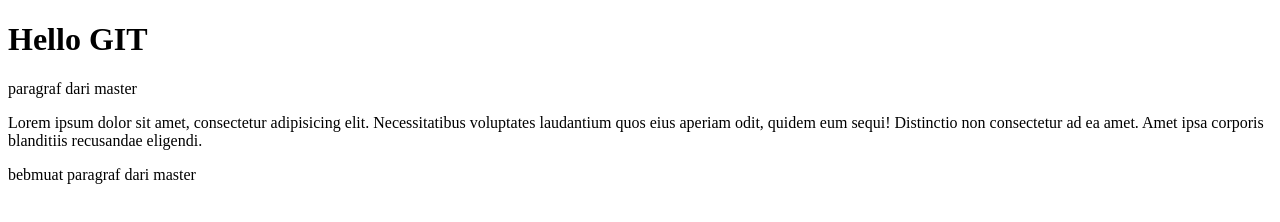
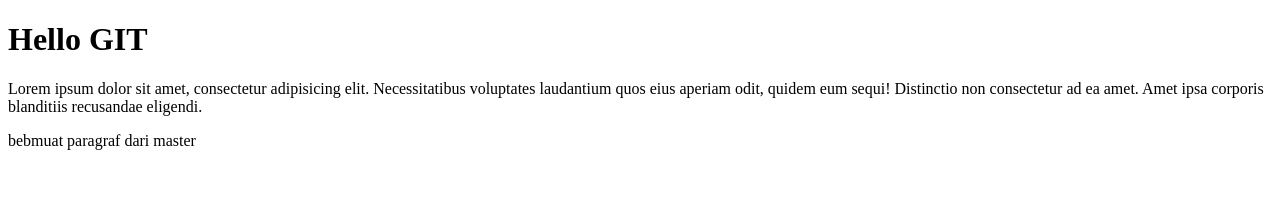
Before and after one commit to IhzhaNB/belajar-git, a plain HTML site: page index.html in a window 1280 px wide. Drawn offline with Linux system fonts and the light colour scheme.

Commit message:
menghapus dari ihzha

```diff
--- a/index.html
+++ b/index.html
@@ -8,7 +8,6 @@
 </head>
 <body>
     <h1>Hello GIT</h1>
-    <p>paragraf dari master</p>
     <p>Lorem ipsum dolor sit amet, consectetur adipisicing elit. Necessitatibus voluptates laudantium quos eius aperiam odit, quidem eum sequi! Distinctio non consectetur ad ea amet. Amet ipsa corporis blanditiis recusandae eligendi.</p>
     <p>bebmuat paragraf dari master</p>
 </body>
```
